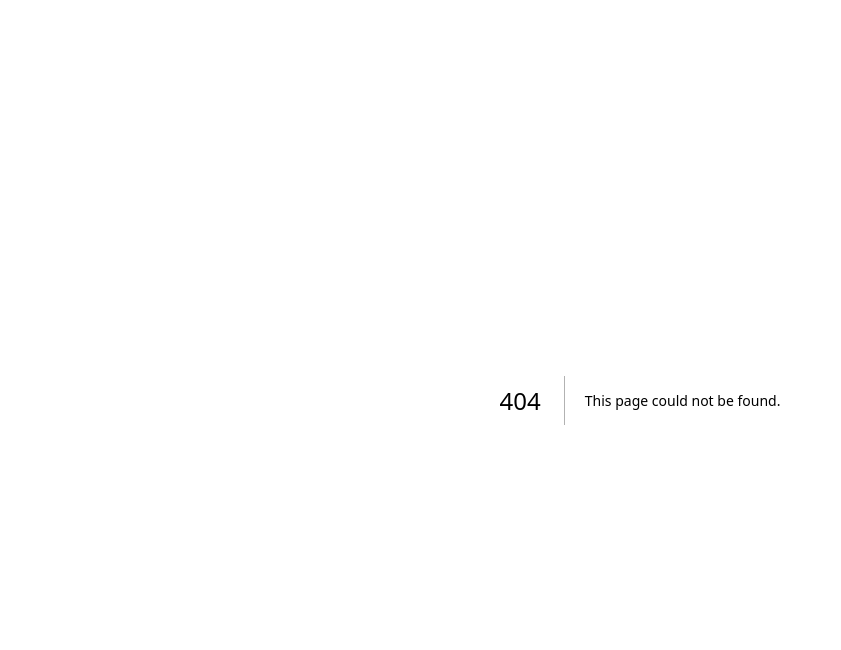
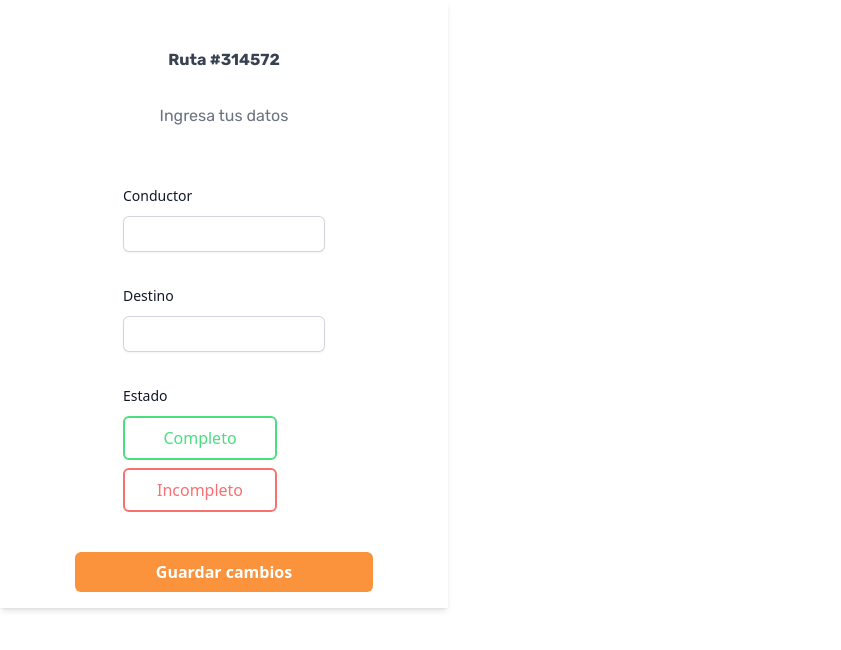
Before and after one commit to Sebs14/RyS-ACA-Web-App, a Next.js app: page /units in a window 1280 px wide. Before the commit this address had no page. Shown: the top 650 px of the page, without its empty margins (0-841 px from the left). Built offline with nearby package versions, Linux system fonts and the light colour scheme.

Commit message:
:sparkles: Add: New Unit Modal and Units folder

```diff
--- /dev/null
+++ b/src/app/units/components/unitModal.jsx
@@ -0,0 +1,42 @@
+import React from 'react'
+
+const unitModal = () => {
+    return(
+        <div className="flex justify-center items-center flex-col shadow-md max-w-md max-h-fit bg-white fixed z-10 inset-0 overflow-y-auto" aria-labelledby="modal-title" role="dialog" aria-modal="true">
+            <div className="flex flex-col px-8 py-8 items-center justify-center min-h-fit">
+                <h1 class = " m-4 text-gray-700 font-bold font-rubik">Ruta #314572</h1>
+                <h3 class = "m-4 text-gray-500 font-rubik ">Ingresa tus datos</h3>
+                <div class="mt-10 grid grid-cols-1 gap-x-6 gap-y-8">
+                     <div class="sm:col-span-3">
+                        <label for="first-name" class="block text-sm font-medium leading-6 text-gray-900">Conductor</label>
+                             <div class="mt-2">
+                                <input type="text" name="first-name" id="first-name" autocomplete="given-name" class="block w-full rounded-md border-0 py-1.5 text-gray-900 shadow-sm ring-1 ring-inset ring-gray-300 placeholder:text-gray-400 focus:ring-2 focus:ring-inset focus:ring-indigo-600 sm:text-sm sm:leading-6"/>
+                            </div>
+                     </div>
+
+                    <div class="sm:col-span-3">
+                         <label for="last-name" class="block text-sm font-medium leading-6 text-gray-900">Destino</label>
+                            <div class="mt-2">
+                                <input type="text" name="last-name" id="last-name" autocomplete="family-name" class="block w-full rounded-md border-0 py-1.5 text-gray-900 shadow-sm ring-1 ring-inset ring-gray-300 placeholder:text-gray-400 focus:ring-2 focus:ring-inset focus:ring-indigo-600 sm:text-sm sm:leading-6"/>
+                             </div>
+                    </div>
+
+                    <div class="flex flex-col">
+                    <label for="first-name" class="block text-sm font-medium leading-6 text-gray-900">Estado</label>
+                        <button class= " mt-2 bg-white border-2 px-4 py-2 rounded-md border-green-400">
+                            <label class="text-green-400">Completo</label>
+                        </button>
+                        <button class= " mt-2 bg-white border-2 px-4 py-2 rounded-md border-red-400">
+                        <label class="text-red-400">Incompleto</label>
+                         </button>
+                    </div>
+                </div>
+            </div>
+                    <button class= "mb-4 w-2/3 mt-2 px-4 py-2 rounded-md bg-orange-400">
+                        <label class="text-white font-semibold">Guardar cambios</label>
+                    </button>
+        </div>
+    )
+}
+
+export default unitModal
--- /dev/null
+++ b/src/app/units/page.jsx
@@ -0,0 +1,14 @@
+import React from 'react'
+import UnitModal from './components/unitModal'
+
+const page = () => {
+  return (
+    <div className='max-h-screen overflow-hidden'>
+        <div className=''>
+        <UnitModal/>
+        </div>
+    </div>
+  )
+}
+
+export default page
```
